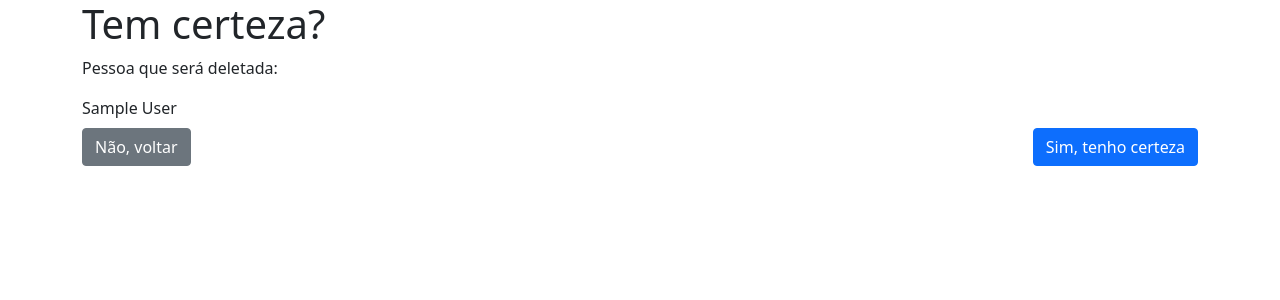
After one commit to flavionogueiraa/advanced_django_curse, a Django app: page /person/delete/1/ in a window 1280 px wide. The commit adds this page. Shown: the top 300 px of the page. Run offline with Django 3.2, Linux system fonts and the light colour scheme; tables that the repository leaves empty hold one stand-in row (values such as "Sample post"); some libraries are stand-ins or nearby versions.

Commit message:
Modulo 3 - Aula 5

```diff
--- a/clientes/urls.py
+++ b/clientes/urls.py
@@ -2,6 +2,7 @@
 Favor colocar as importações em ordem alfabética para uma melhor organização
 '''
 
+from .views import person_delete
 from .views import person_form
 from .views import person_list
 from .views import person_update
@@ -11,4 +12,5 @@ urlpatterns = [
     path('create/', person_form, name='person_form'),
     path('list/', person_list, name='person_list'),
     path('update/<int:id>/', person_update, name='person_update'),
+    path('delete/<int:id>/', person_delete, name='person_delete'),
 ]
--- a/clientes/views/__init__.py
+++ b/clientes/views/__init__.py
@@ -2,11 +2,13 @@
 Favor colocar as importações em ordem alfabética para uma melhor organização
 '''
 
+from .person_delete import person_delete
 from .person_form import person_form
 from .person_list import person_list
 from .person_update import person_update
 
 __all__ = [
+    person_delete,
     person_form,
     person_list,
     person_update,
--- /dev/null
+++ b/clientes/views/person_delete.py
@@ -0,0 +1,26 @@
+'''
+Favor colocar as importações em ordem alfabética para uma melhor organização
+'''
+
+from ..models import Person
+from django.shortcuts import get_object_or_404, redirect, render
+from django.urls import reverse_lazy
+
+def person_delete(request, id):
+    person = get_object_or_404(Person, pk=id)
+
+    if request.method == 'POST':
+        person.delete()
+        return redirect(reverse_lazy(
+            'person_list'
+        ))
+
+    context = {
+        'person': person,
+    }
+
+    return render(
+        request,
+        'person_delete.html',
+        context
+    )
--- /dev/null
+++ b/templates/person_delete.html
@@ -0,0 +1,20 @@
+{% extends 'base.html' %}
+{% load bootstrap %}
+{% block content %}
+    <h1>Tem certeza?</h1>
+    <form action="{% url 'person_delete' person.id %}" method="POST" enctype="multipart/form-data">
+        {% csrf_token %}
+        <div class="row">
+            <div class="col-12">
+                <p>Pessoa que será deletada:</p>
+                {{person}}
+            </div>
+            <div class="col-6 mt-2">
+                <a href="javascript:history.back();" class="btn btn-secondary">Não, voltar</a>
+            </div>
+            <div class="col-6 mt-2" style="text-align: end;">
+                <button type="submit" class="btn btn-primary">Sim, tenho certeza</button>
+            </div>
+        </div>
+    </form>
+{% endblock content %}
--- a/templates/person_list.html
+++ b/templates/person_list.html
@@ -4,7 +4,9 @@
     <h1>Listagem de todas as pessoas</h1>
     <ul>
         {% for person in persons %}
-            <li>{{person.first_name}}</li> <a href="{% url 'person_update' person.id %}">Atualizar</a>
+            <li>{{person.first_name}}</li>
+            <a href="{% url 'person_update' person.id %}">Atualizar</a>
+            <a href="{% url 'person_delete' person.id %}">Deletar</a>
         {% endfor %}
     </ul>
 
```
